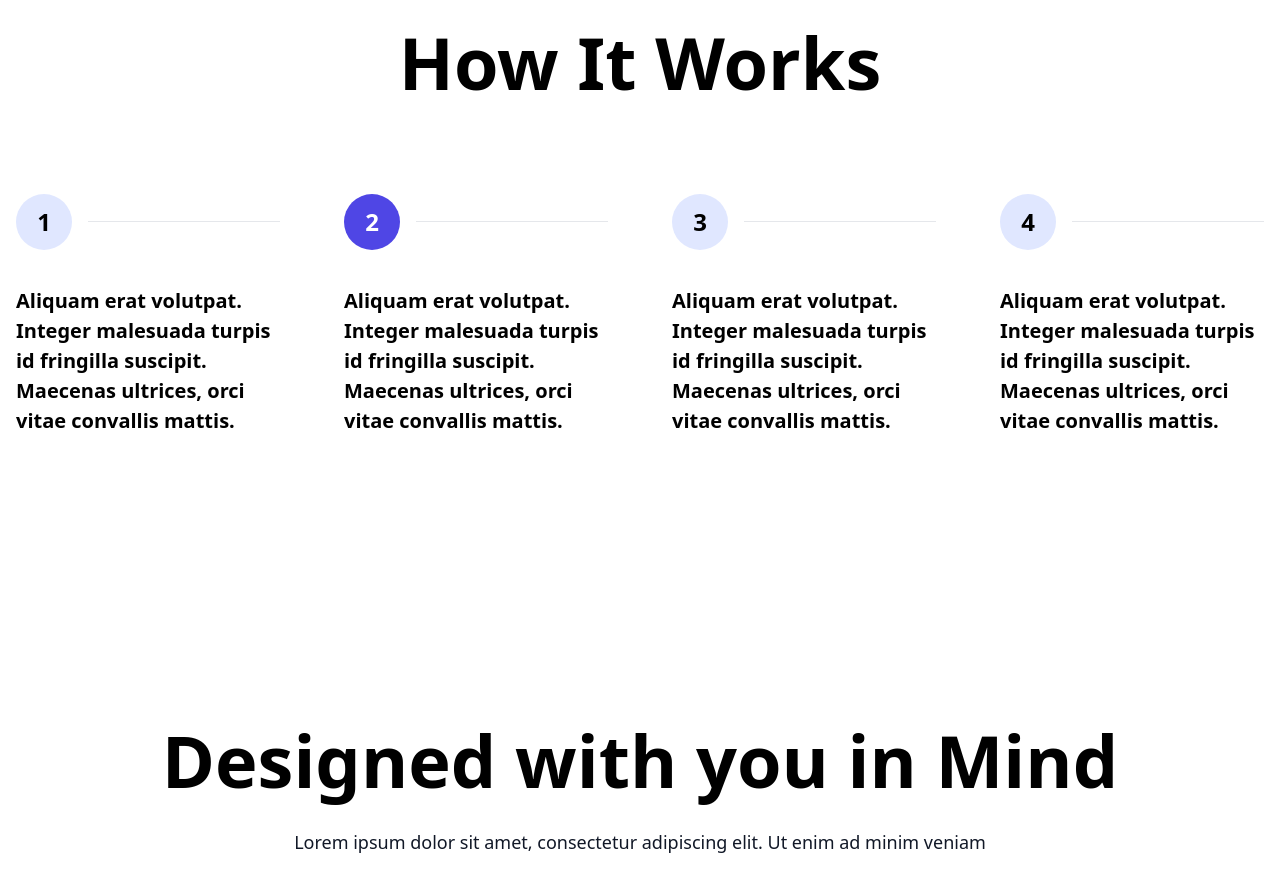
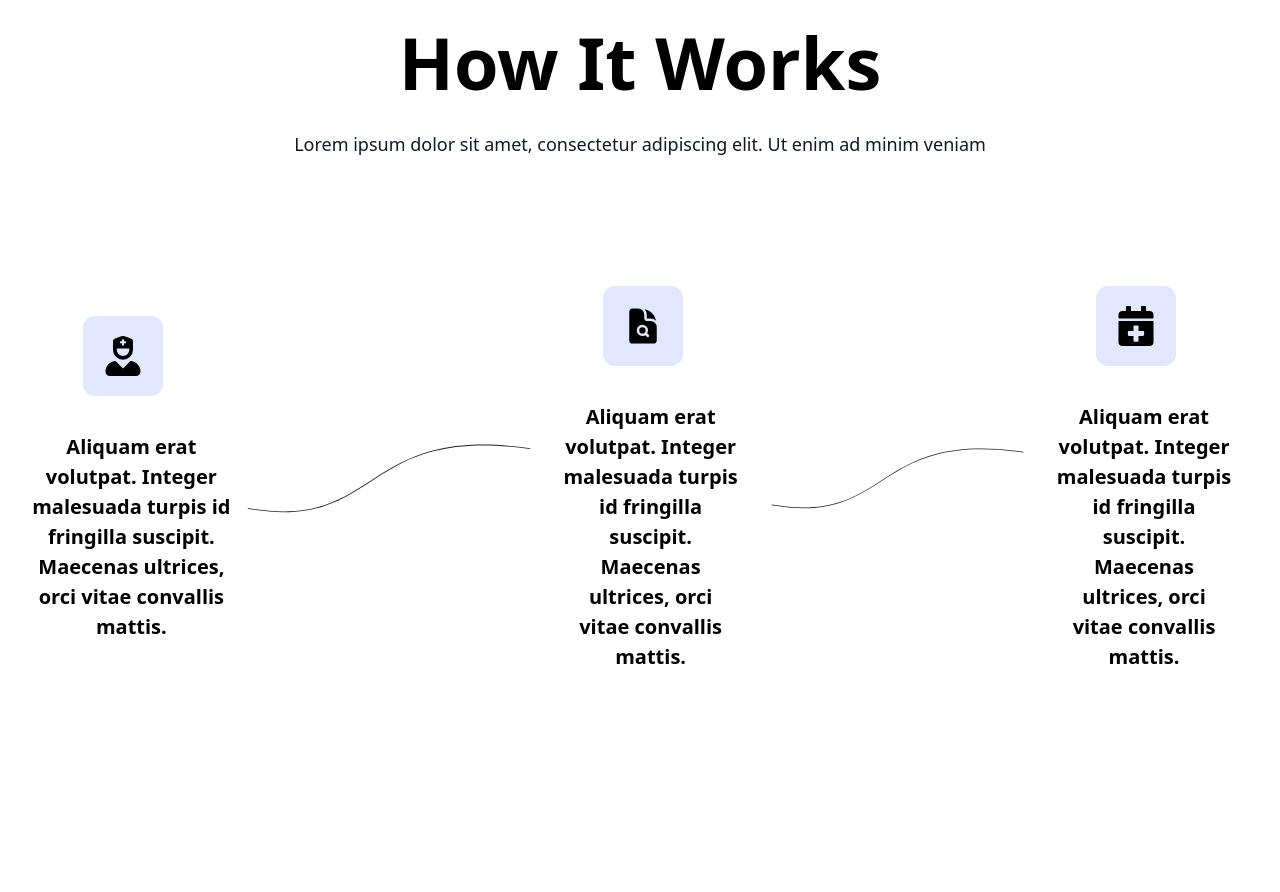
Before and after one commit to Michaela-K/medifind, a React (Create React App) app in the folder client/: page / in a window 1280 px wide. Shown: the part 1000-1892 px from the top of the page. Built offline with nearby package versions, Linux system fonts and the light colour scheme; no server answers; what javascript-time-ago would draw is missing.

Commit message:
update how it works section

```diff
--- a/client/src/components/Hero.jsx
+++ b/client/src/components/Hero.jsx
@@ -1,10 +1,14 @@
 import React, { useState, useEffect, useRef } from "react";
 import heroImg from "../images/heroImage.png";
+import wavyline from "../images/wavyline.svg"
 import support from "../images/support.svg"
 import { CSSTransition } from "react-transition-group";
 import "../index.css";
 
 import { RiCustomerService2Fill } from "react-icons/ri";
+import { HiDocumentMagnifyingGlass } from "react-icons/hi2";
+import { FaUserNurse } from "react-icons/fa";
+import { FaCalendarPlus } from "react-icons/fa";
 import { FaUserDoctor } from "react-icons/fa6";
 import { SiEasyeda } from "react-icons/si";
 import { FaTwitter } from "react-icons/fa";
@@ -89,16 +93,20 @@ const Hero = () => {
       {/* HOW IT WORKS SECTION */}
       <section className="w-full pt-40 pb-32 bg-white overflow-hidden">
         <div className="w-full container px-4 mx-auto">
-          <h2 className="text-center text-6xl md:text-7xl font-bold w-full mb-24">
+          <h2 className="text-center text-6xl md:text-7xl font-bold w-full">
             How It Works
           </h2>
-          <div className="flex flex-wrap -m-8">
-            <div className="w-full md:w-1/2 lg:w-1/4 p-8">
+          <p className="text-center w-full mb-24 text-lg text-gray-900 font-medium mt-8">
+            Lorem ipsum dolor sit amet, consectetur adipiscing elit. Ut enim ad
+            minim veniam
+          </p>
+          <div className="flex items-center justify-between">
+            <div className="flex flex-col items-center w-full md:w-1/2 lg:w-1/4 p-4">
               <div className="flex flex-wrap items-center mb-7 -m-2">
-                <div className="w-auto p-2">
-                  <div className="relative w-14 h-14 text-2xl font-bold font-heading bg-indigo-100 rounded-full">
+                <div className="w-auto p-2 ">
+                  <div className="relative w-20 h-20 text-2xl font-bold font-heading bg-indigo-100 rounded-xl">
                     <span className="absolute top-1/2 left-1/2 transform -translate-x-1/2 -translate-y-1/2">
-                      1
+                    <FaUserNurse  className="w-10 h-10" />
                     </span>
                   </div>
                 </div>
@@ -106,17 +114,24 @@ const Hero = () => {
                   <div className="w-full h-px bg-gray-200"></div>
                 </div>
               </div>
-              <h3 className="text-xl font-semibold leading-normal md:max-w-xs">
+              <h3 className="text-center text-xl font-semibold leading-normal md:max-w-xs">
                 Aliquam erat volutpat. Integer malesuada turpis id fringilla
                 suscipit. Maecenas ultrices, orci vitae convallis mattis.
               </h3>
             </div>
-            <div className="w-full md:w-1/2 lg:w-1/4 p-8">
+            <div className="flex justify-center">
+              <img
+                className="w-[400px] h-[auto]"
+                src={wavyline}
+                alt=""
+              ></img>
+            </div>
+            <div className="flex flex-col items-center w-full md:w-1/2 lg:w-1/4 p-8">
               <div className="flex flex-wrap items-center mb-7 -m-2">
-                <div className="w-auto p-2">
-                  <div className="relative w-14 h-14 text-2xl text-white font-bold bg-indigo-600 rounded-full">
+                <div className="w-auto p-2 ">
+                  <div className="relative w-20 h-20 text-2xl font-bold font-heading bg-indigo-100 rounded-xl">
                     <span className="absolute top-1/2 left-1/2 transform -translate-x-1/2 -translate-y-1/2">
-                      2
+                    <HiDocumentMagnifyingGlass  className="w-10 h-10" />
                     </span>
                   </div>
                 </div>
@@ -124,17 +139,26 @@ const Hero = () => {
                   <div className="w-full h-px bg-gray-200"></div>
                 </div>
               </div>
-              <h3 className="text-xl font-semibold leading-normal md:max-w-xs">
+              <h3 className="text-center text-xl font-semibold leading-normal md:max-w-xs">
                 Aliquam erat volutpat. Integer malesuada turpis id fringilla
                 suscipit. Maecenas ultrices, orci vitae convallis mattis.
               </h3>
             </div>
-            <div className="w-full md:w-1/2 lg:w-1/4 p-8">
+
+            <div className="flex justify-center">
+              <img
+                className="w-4300px] h-[auto]"
+                src={wavyline}
+                alt=""
+              ></img>
+            </div>
+
+            <div className="flex flex-col items-center w-full md:w-1/2 lg:w-1/4 p-8">
               <div className="flex flex-wrap items-center mb-7 -m-2">
-                <div className="w-auto p-2">
-                  <div className="relative w-14 h-14 text-2xl font-bold font-heading bg-indigo-100 rounded-full">
+                <div className="w-auto p-2 ">
+                  <div className="relative w-20 h-20 text-2xl font-bold font-heading bg-indigo-100 rounded-xl">
                     <span className="absolute top-1/2 left-1/2 transform -translate-x-1/2 -translate-y-1/2">
-                      3
+                    <FaCalendarPlus  className="w-10 h-10" />
                     </span>
                   </div>
                 </div>
@@ -142,25 +166,7 @@ const Hero = () => {
                   <div className="w-full h-px bg-gray-200"></div>
                 </div>
               </div>
-              <h3 className="text-xl font-semibold leading-normal md:max-w-xs">
-                Aliquam erat volutpat. Integer malesuada turpis id fringilla
-                suscipit. Maecenas ultrices, orci vitae convallis mattis.
-              </h3>
-            </div>
-            <div className="w-full md:w-1/2 lg:w-1/4 p-8">
-              <div className="flex flex-wrap items-center mb-7 -m-2">
-                <div className="w-auto p-2">
-                  <div className="relative w-14 h-14 text-2xl font-bold font-heading bg-indigo-100 rounded-full">
-                    <span className="absolute top-1/2 left-1/2 transform -translate-x-1/2 -translate-y-1/2">
-                      4
-                    </span>
-                  </div>
-                </div>
-                <div className="flex-1 p-2">
-                  <div className="w-full h-px bg-gray-200"></div>
-                </div>
-              </div>
-              <h3 className="text-xl font-semibold leading-normal md:max-w-xs">
+              <h3 className="text-center text-xl font-semibold leading-normal md:max-w-xs">
                 Aliquam erat volutpat. Integer malesuada turpis id fringilla
                 suscipit. Maecenas ultrices, orci vitae convallis mattis.
               </h3>
```
Also changed, not shown: client/src/images/wavyline.svg (added).
